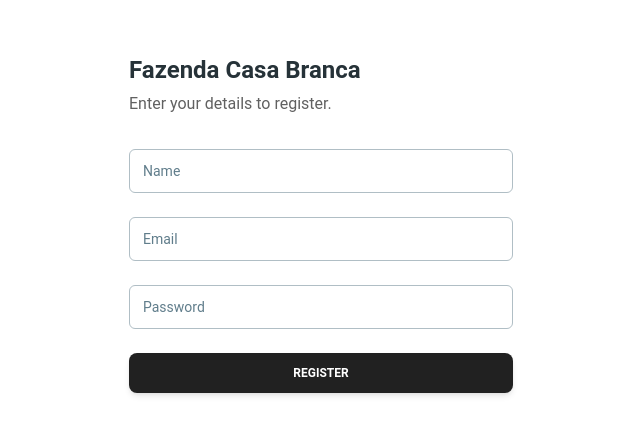
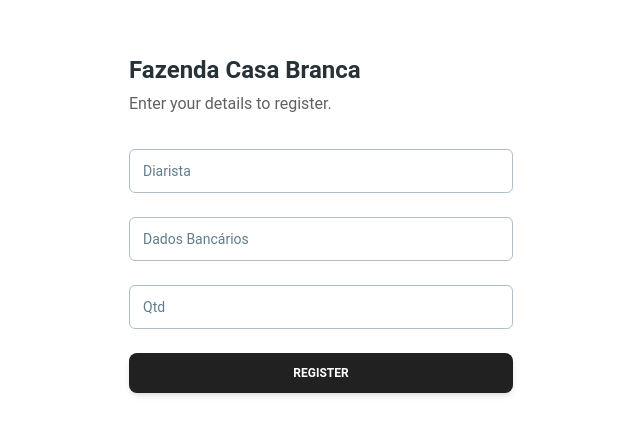
Before and after one commit to TestCoding3/form_casa_branca, a Next.js app: page / in a window 1280 px wide. Shown: the part 173-608 px from the top of the page, without its empty margins (319-959 px from the left). Built offline with nearby package versions, Linux system fonts and the light colour scheme.

Commit message:
added form component

```diff
--- /dev/null
+++ b/components/form.tsx
@@ -0,0 +1,26 @@
+import { Card, Input, Button, Typography } from "@material-tailwind/react";
+import { useState } from "react";
+
+export default function Form() {
+  const [form, setForm] = useState([]);
+  return (
+    <Card color="transparent" shadow={false}>
+      <Typography variant="h4" color="blue-gray">
+        Fazenda Casa Branca
+      </Typography>
+      <Typography color="gray" className="mt-1 font-normal">
+        Enter your details to register.
+      </Typography>
+      <form className="mt-8 mb-2 w-80 max-w-screen-lg sm:w-96">
+        <div className="mb-4 flex flex-col gap-6">
+          <Input size="lg" label="Diarista" />
+          <Input size="lg" label="Dados Bancários" />
+          <Input type="password" size="lg" label="Qtd" />
+        </div>
+        <Button className="mt-6" fullWidth>
+          Register
+        </Button>
+      </form>
+    </Card>
+  );
+}
--- a/pages/index.tsx
+++ b/pages/index.tsx
@@ -1,32 +1,10 @@
-import {
-  Card,
-  Input,
-  Checkbox,
-  Button,
-  Typography,
-} from "@material-tailwind/react";
+import Form from "@/components/form";
 
 export default function Home() {
+
   return (
     <div className="w-screen h-screen flex justify-center items-center">
-      <Card color="transparent" shadow={false}>
-        <Typography variant="h4" color="blue-gray">
-          Fazenda Casa Branca
-        </Typography>
-        <Typography color="gray" className="mt-1 font-normal">
-          Enter your details to register.
-        </Typography>
-        <form className="mt-8 mb-2 w-80 max-w-screen-lg sm:w-96">
-          <div className="mb-4 flex flex-col gap-6">
-            <Input size="lg" label="Name" />
-            <Input size="lg" label="Email" />
-            <Input type="password" size="lg" label="Password" />
-          </div>
-          <Button className="mt-6" fullWidth>
-            Register
-          </Button>
-        </form>
-      </Card>
+      <Form/>
     </div>
   );
 }
```
